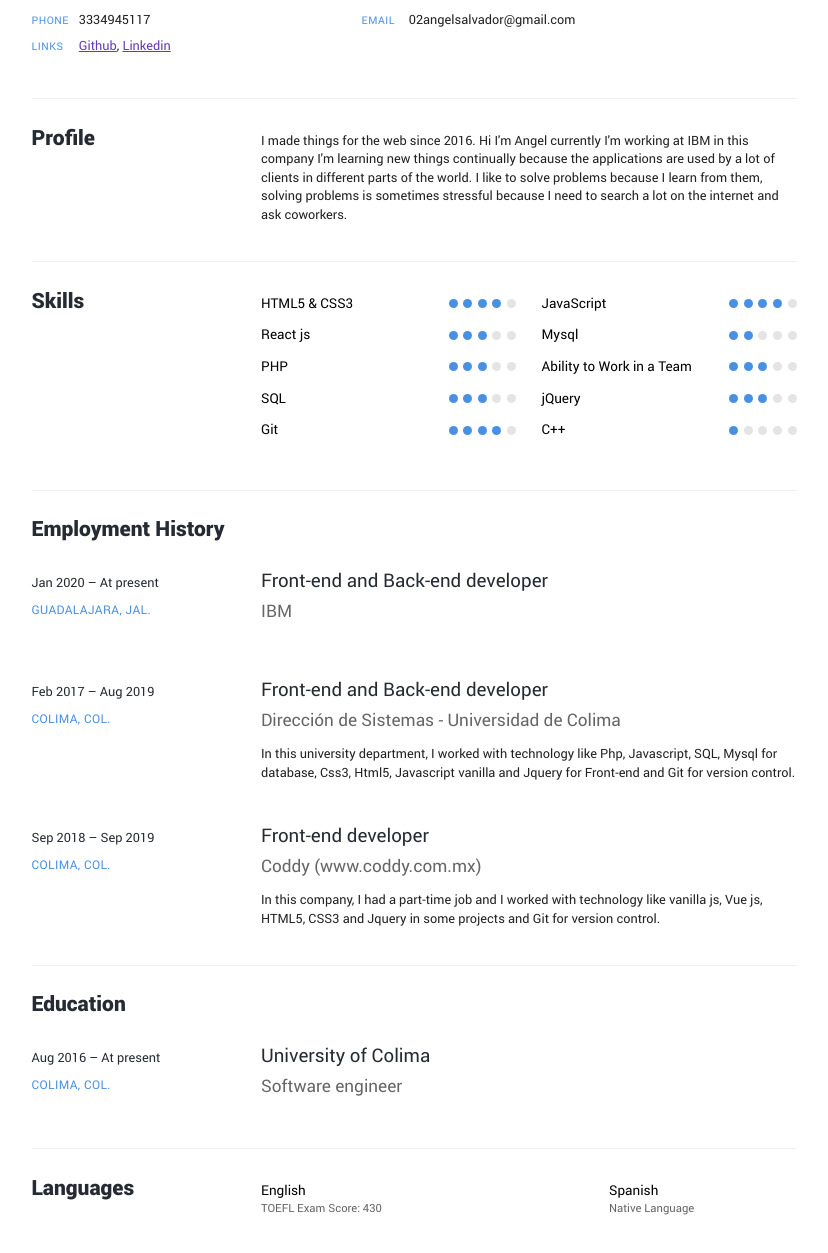
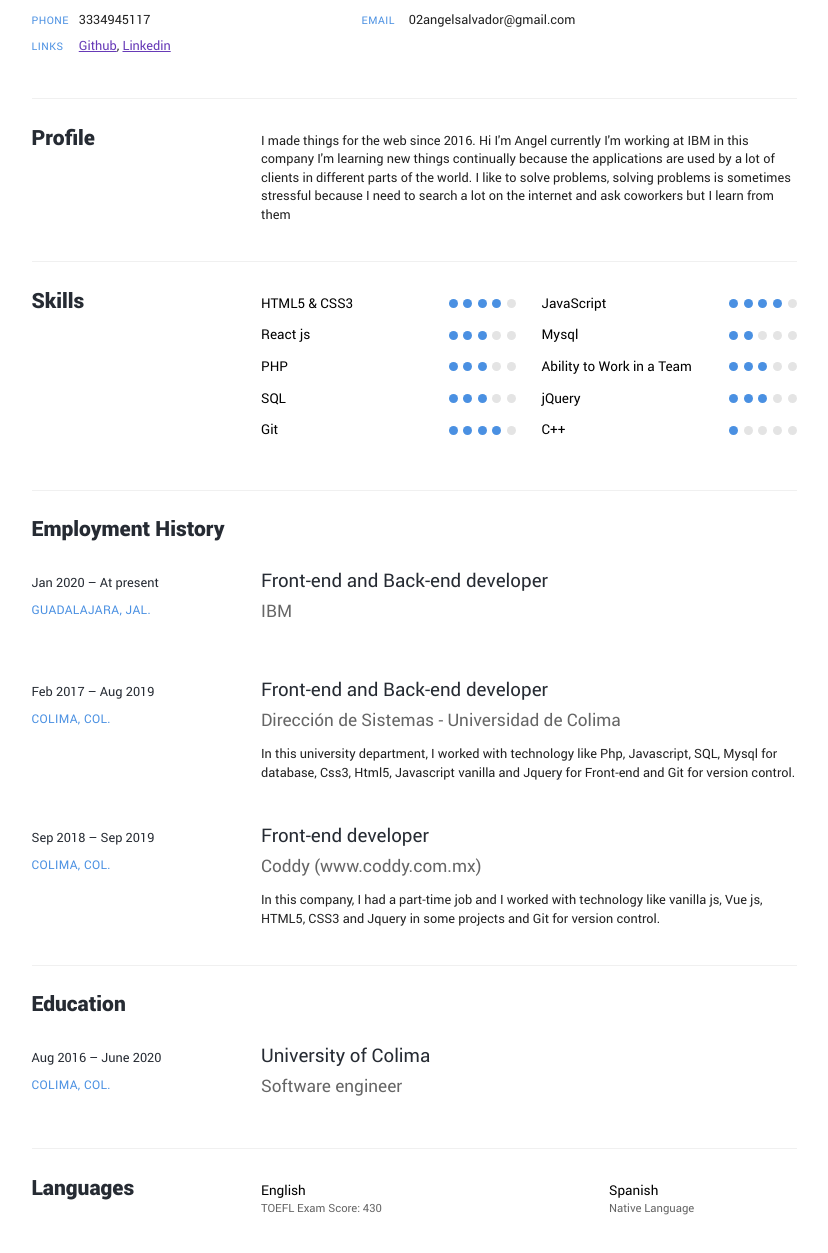
Before and after one commit to angelsalvadormx/curriculum, a plain HTML site: page en/index.html in a window 1280 px wide. Shown: the part 249-1502 px from the top of the page, without its empty margins (226-1054 px from the left). Drawn offline with Linux system fonts and the light colour scheme.

Commit message:
2023- data updated

```diff
--- a/en/index.html
+++ b/en/index.html
@@ -63,7 +63,7 @@
                 <div class="profile__column profile__column--lg">
                   <div class="profile__text">
                     <p>
-                      I made things for the web since 2016. Hi I'm Angel currently I'm working at IBM in this company I'm learning new things continually because the applications are used by a lot of clients in different parts of the world. I like to solve problems because I learn from them, solving problems is sometimes stressful because I need to search a lot on the internet and ask coworkers.
+                      I made things for the web since 2016. Hi I'm Angel currently I'm working at IBM in this company I'm learning new things continually because the applications are used by a lot of clients in different parts of the world. I like to solve problems, solving problems is sometimes stressful because I need to search a lot on the internet and ask coworkers but I learn from them
                     </p>
                   </div>
                 </div>
@@ -237,7 +237,7 @@
                 </div>
                 <div class="experience__item" style="page-break-inside: avoid;">
                   <div class="experience__side">
-                    <div class="experience__date">Aug 2016 – At present</div>
+                    <div class="experience__date">Aug 2016 – June 2020</div>
                     <div class="experience__location setting--primary-text">Colima, Col.</div>
                   </div>
                   <div class="experience__info">
```
Also changed, not shown: index.html (+2 -2 lines), 1 other file.
